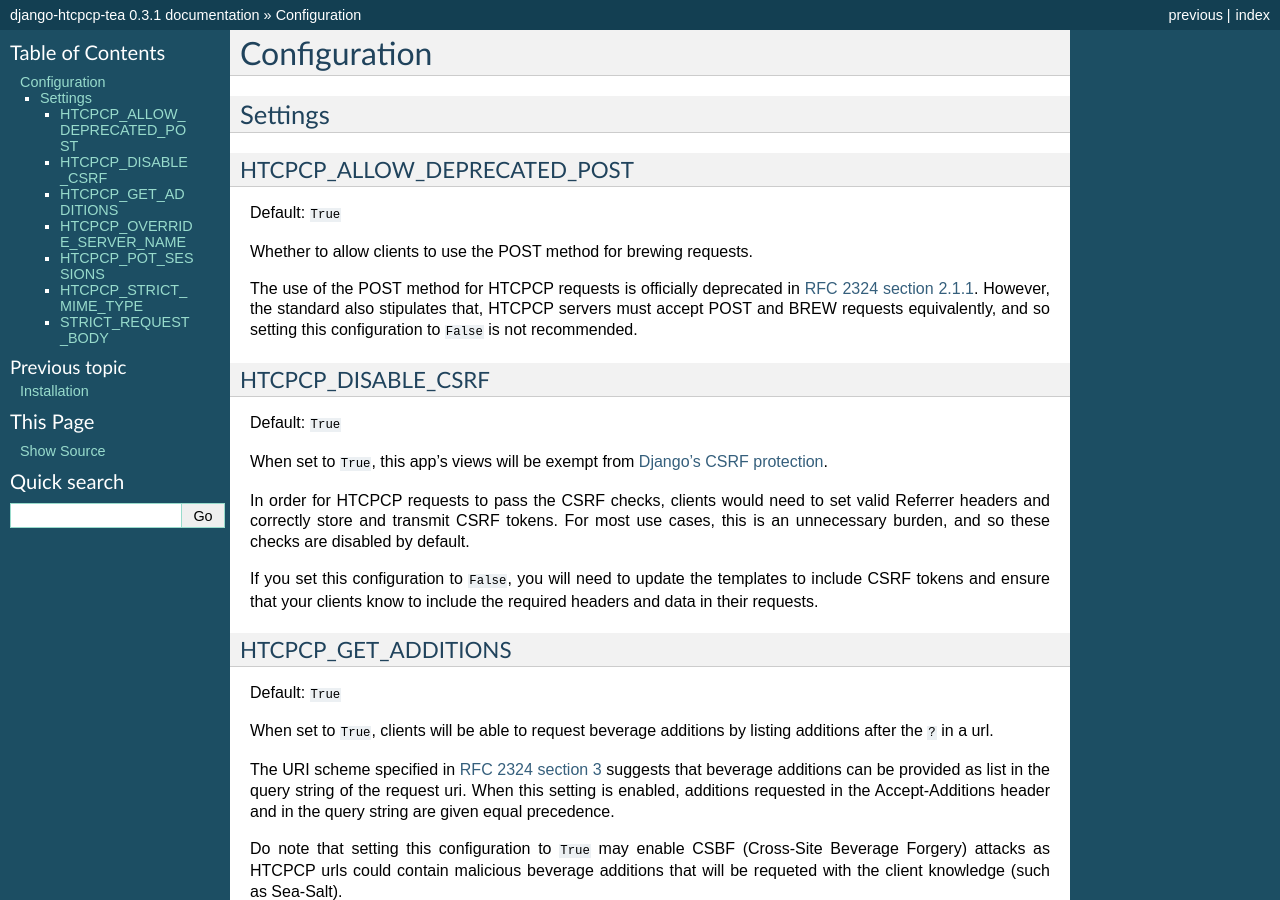
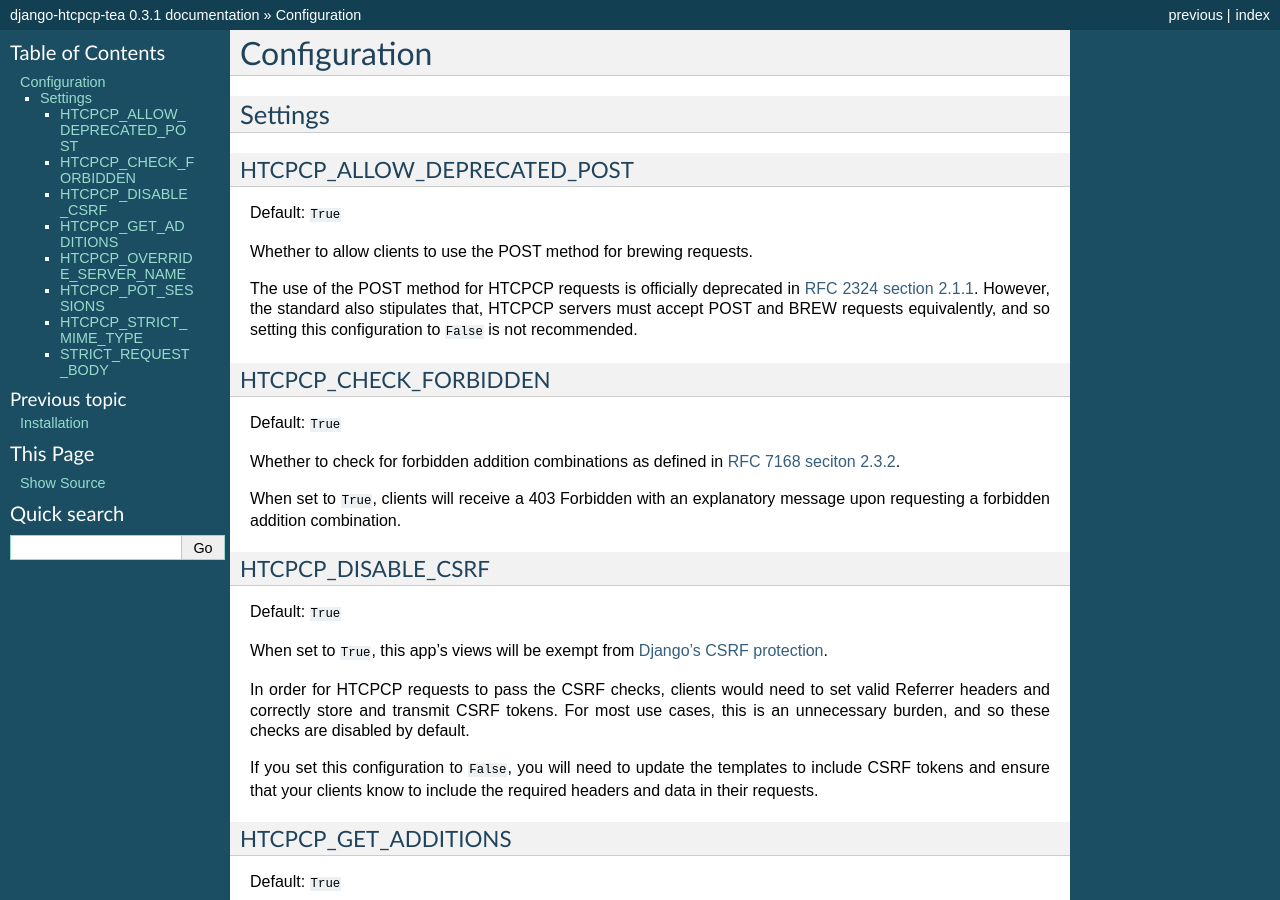
Before and after one commit to brianschubert/django-htcpcp-tea, a Sphinx documentation site: the page built from docs/config.rst, in a window 1280 px wide and 900 px high. Built offline with Sphinx 7.4.7, drawn with Linux system fonts in a browser that asks for light colours.

Commit message:
Add setting to check for forbidden addition combinations

```diff
--- a/docs/config.rst
+++ b/docs/config.rst
@@ -18,6 +18,17 @@ Whether to allow clients to use the POST method for brewing requests.
 The use of the POST method for HTCPCP requests is officially deprecated in `RFC 2324 section 2.1.1`_. However, the standard also stipulates that, HTCPCP servers must accept POST and BREW requests equivalently, and so setting this configuration to ``False`` is not recommended.
 
 .. _RFC 2324 section 2.1.1: https://tools.ietf.org/html/rfc2324#section-2.1.1
+
+HTCPCP_CHECK_FORBIDDEN
+^^^^^^^^^^^^^^^^^^^^^^
+
+Default: ``True``
+
+Whether to check for forbidden addition combinations as defined in `RFC 7168 seciton 2.3.2`_.
+
+When set to ``True``, clients will receive a 403 Forbidden with an explanatory message upon requesting a forbidden addition combination.
+
+.. _RFC 7168 seciton 2.3.2: https://tools.ietf.org/html/rfc7168#section-2.3.2
 
 HTCPCP_DISABLE_CSRF
 ^^^^^^^^^^^^^^^^^^^
```
Also changed, not shown: 1 other file.
